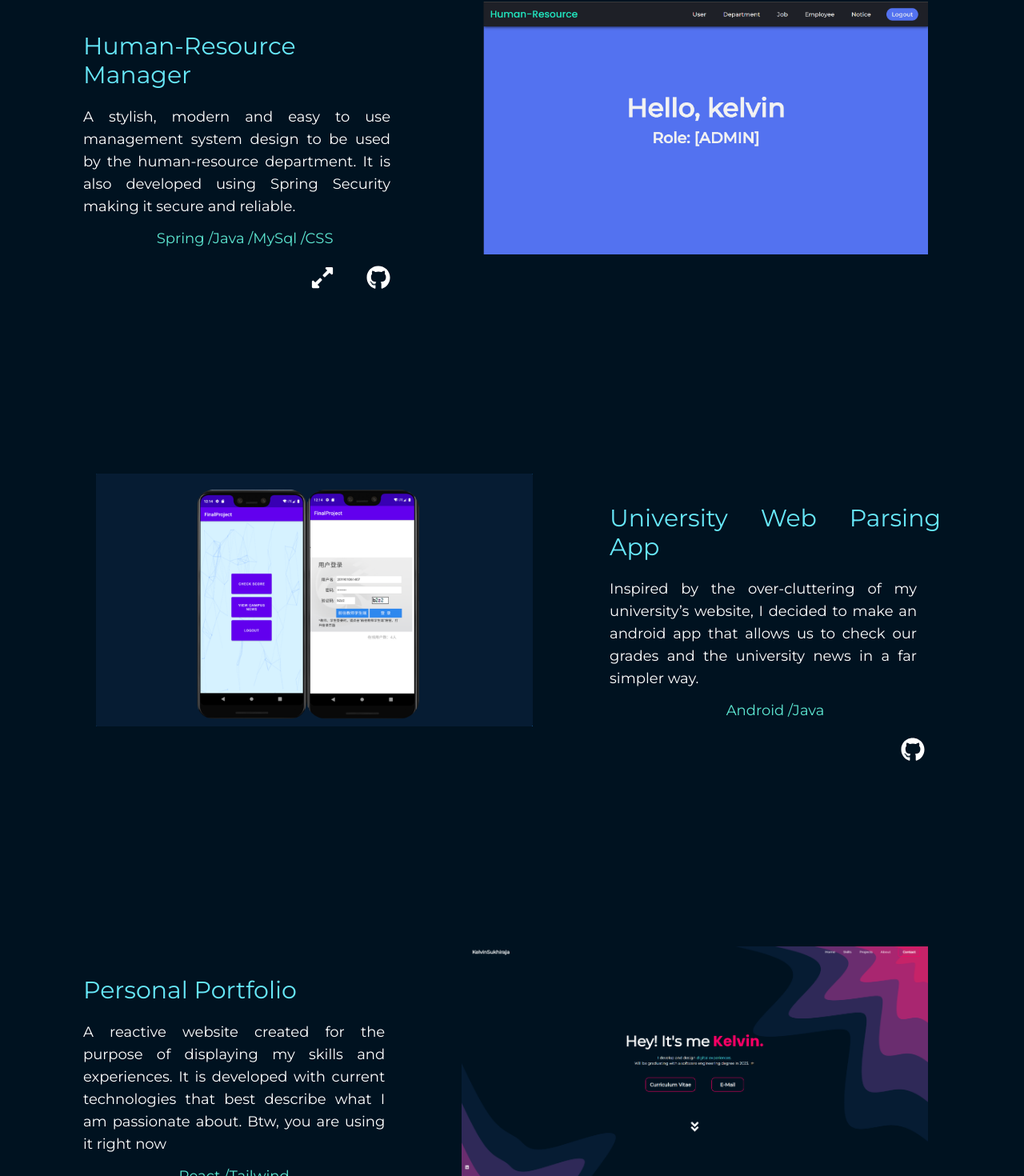
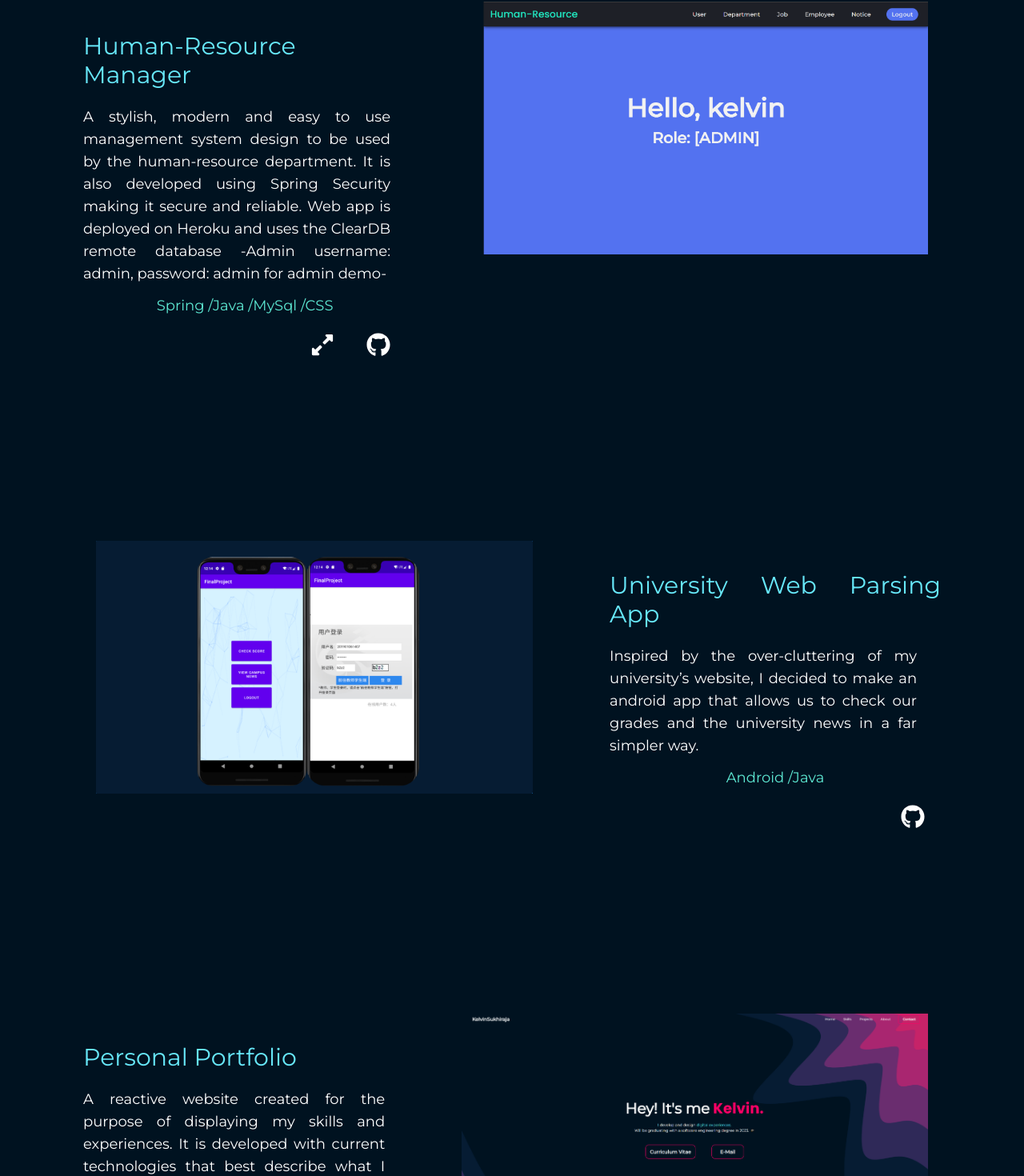
Before and after one commit to KelvinSukhiraja/kelvinsukhiraja.github.io, a React (Create React App) app: page / in a window 1280 px wide. Shown: the part 2380-3850 px from the top of the page at 80% size. Built offline with nearby package versions, Linux system fonts and the light colour scheme.

Commit message:
desc change

```diff
--- a/src/components/Projects.jsx
+++ b/src/components/Projects.jsx
@@ -13,7 +13,8 @@ const Projects = () => {
           title="Human-Resource Manager"
           desc="A stylish, modern and easy to use management system design to be
              used by the human-resource department. It is also developed using Spring
-             Security making it secure and reliable."
+             Security making it secure and reliable. Web app is deployed on Heroku and uses the ClearDB remote database
+             -Admin username: admin, password: admin for admin demo-"
           pic={require("../assets/human-resource-manager.png")}
           direction="md:flex-row"
           tech={["Spring", " /Java", " /MySql", " /CSS"]}
@@ -35,7 +36,8 @@ const Projects = () => {
           title="Personal Portfolio"
           desc="A reactive website created for the purpose of displaying my skills and
               experiences. It is developed with current technologies
-              that best describe what I am passionate about. Btw, you are using it right now"
+              that best describe what I am passionate about. Deployed using Netlify.
+              Btw, you are using it right now"
           pic={require("../assets/PortfolioHomepage.png")}
           direction="md:flex-row"
           tech={["React", " /Tailwind"]}
```
